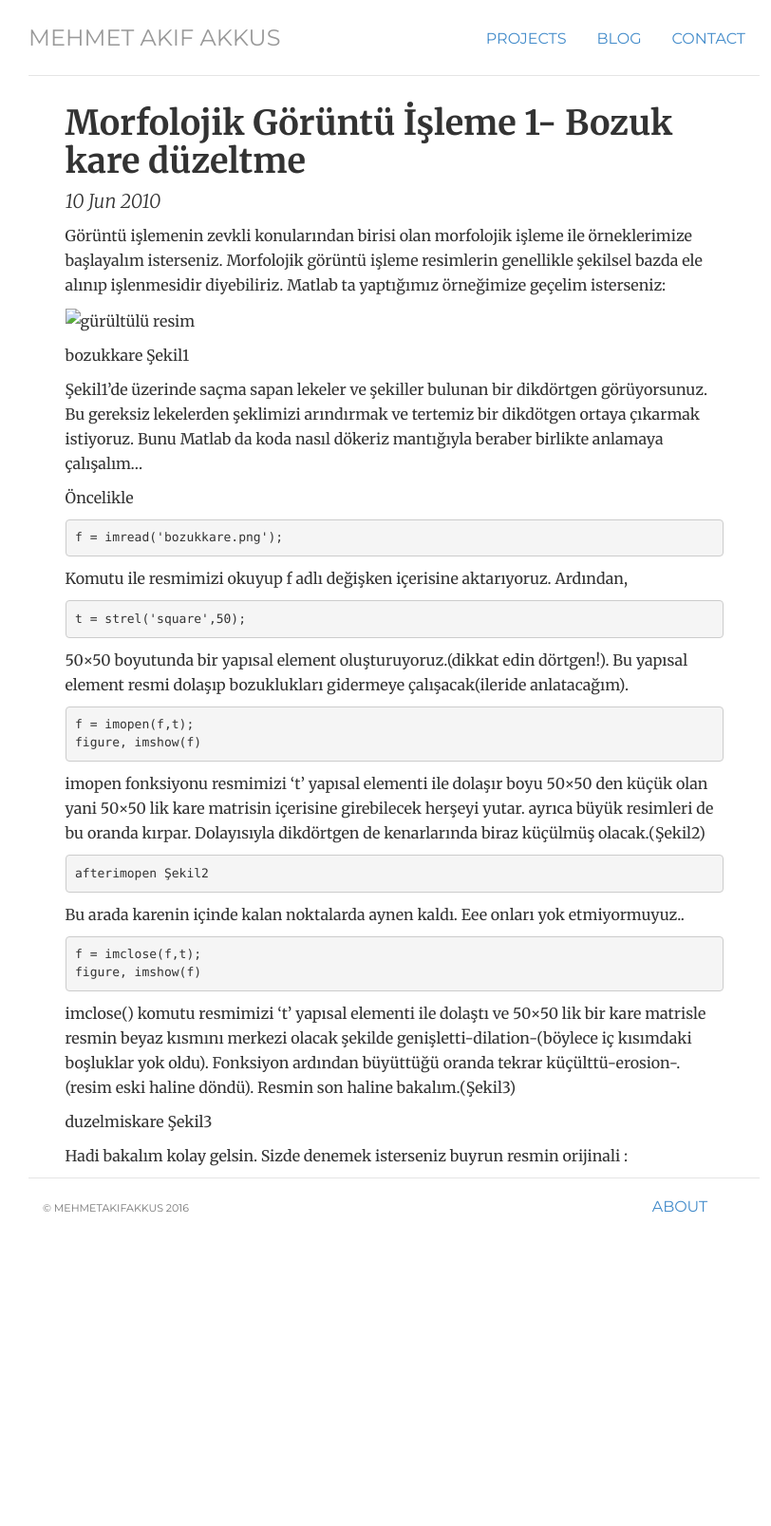
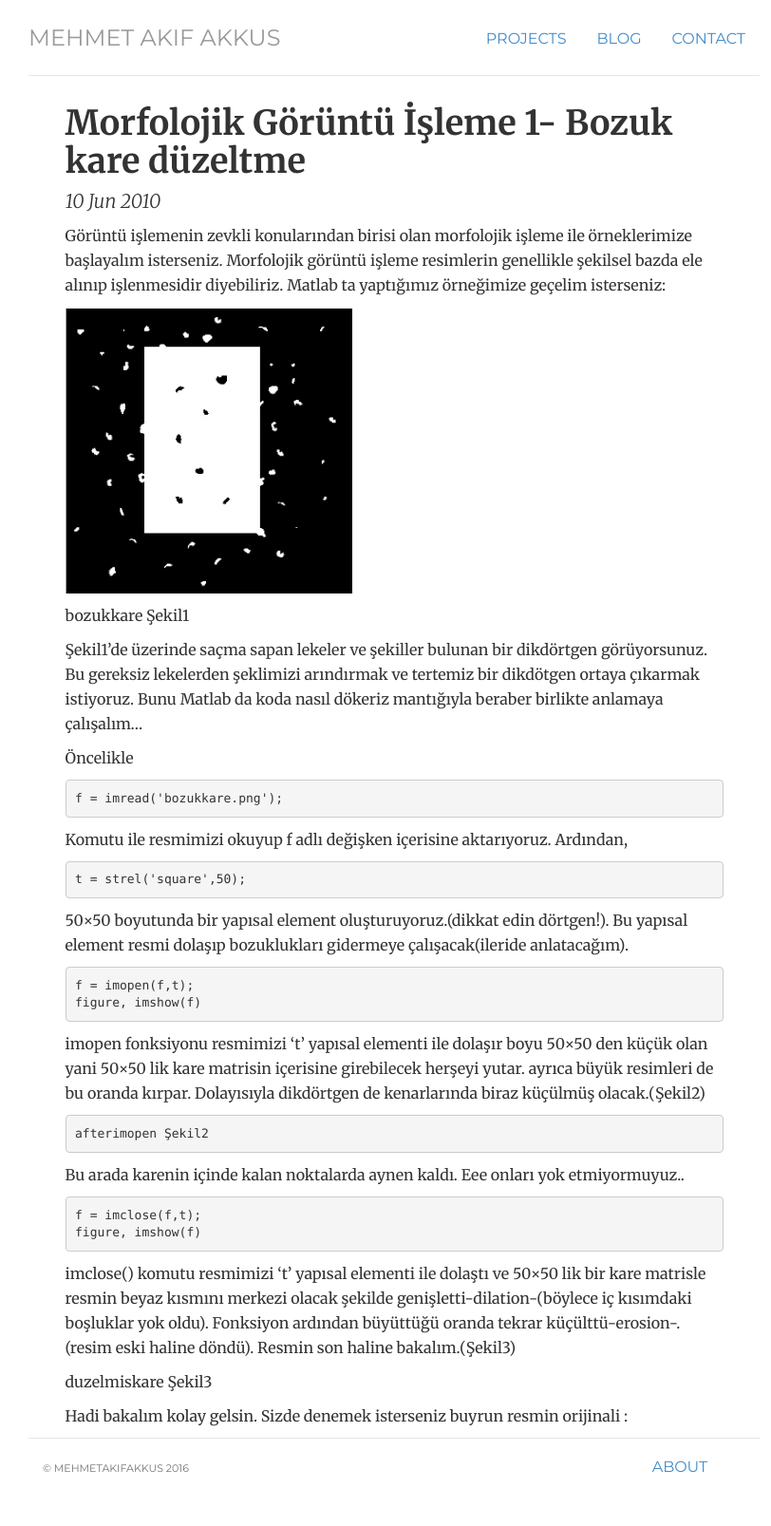
Before and after one commit to mehmetakifakkus/mehmetakifakkus.github.io, a Jekyll site: the page built from _posts/2010-06-10-morfolojik-goruntu-isleme-1-bozuk-kare-duzeltme.md, in a window 1280 px wide. Shown: the whole page at 95% size, without its empty margins (225-1037 px from the left). Built offline with Jekyll 4.4.1, drawn with Linux system fonts in a browser that asks for light colours; before the commit the page ends 1333 px from its top, so only the background shows below that.

Commit message:
Update 2010-06-10-morfolojik-goruntu-isleme-1-bozuk-kare-duzeltme.md

```diff
--- a/_posts/2010-06-10-morfolojik-goruntu-isleme-1-bozuk-kare-duzeltme.md
+++ b/_posts/2010-06-10-morfolojik-goruntu-isleme-1-bozuk-kare-duzeltme.md
@@ -6,7 +6,7 @@
 
 Görüntü işlemenin zevkli konularından birisi olan morfolojik işleme ile örneklerimize başlayalım isterseniz. Morfolojik görüntü işleme resimlerin genellikle şekilsel bazda ele alınıp işlenmesidir diyebiliriz. Matlab ta yaptığımız örneğimize geçelim isterseniz:
 
-![gürültülü resim](../img/noisy_image.png)
+![gürültülü resim](https://github.com/mehmetakifakkus/mehmetakifakkus.github.io/blob/master/img/image_processing_images/noisy_image.png)
 
 bozukkare Şekil1
 
```
